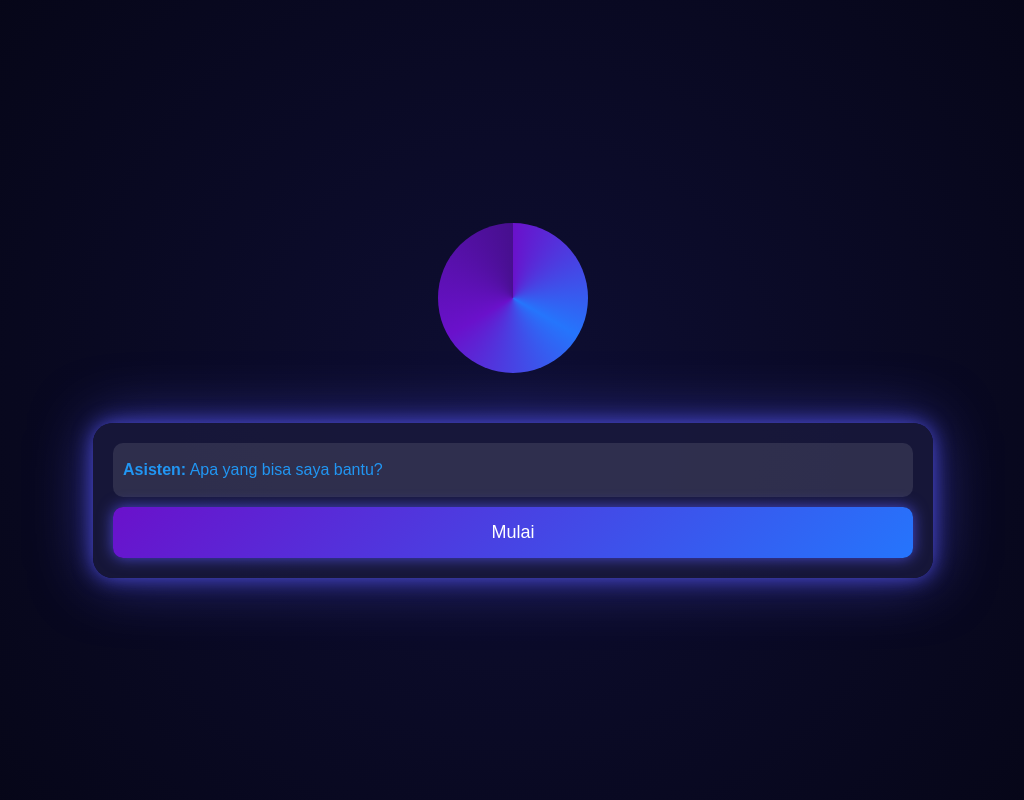
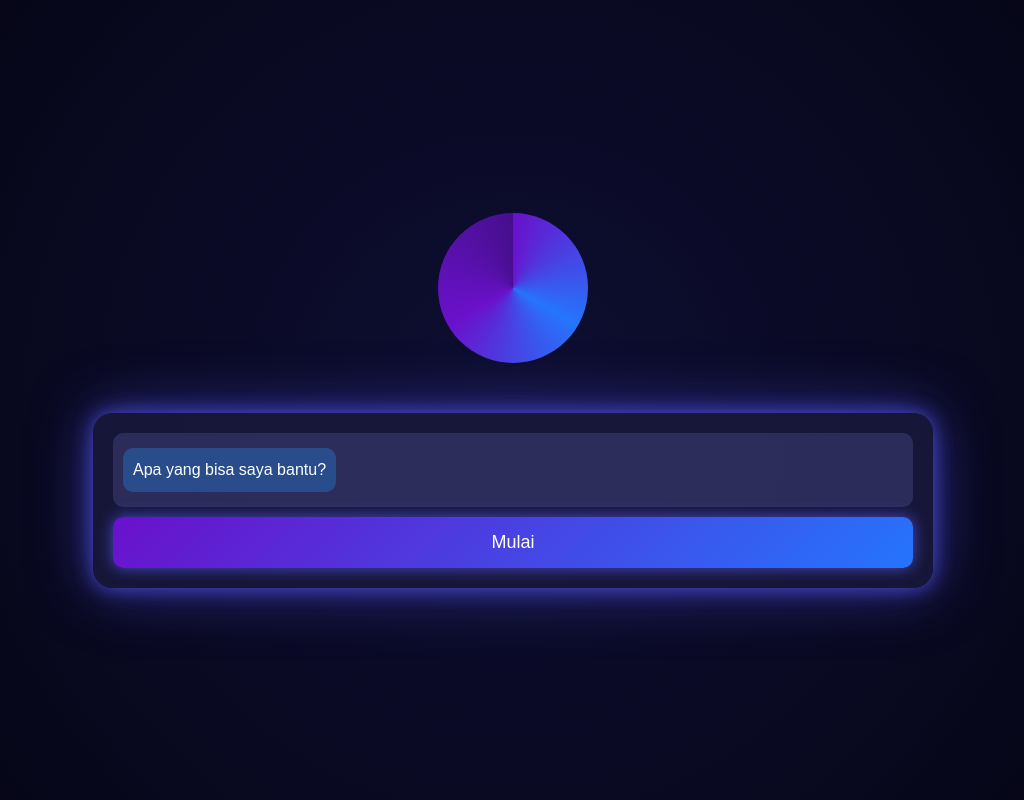
Before and after one commit to kimberlymazel/kata-ondevice, a React (Vite) app in the folder app/frontend/: page / in a window 1280 px wide. Shown: the whole page, without its empty margins (127-1151 px from the left). Built offline with nearby package versions, Linux system fonts and the light colour scheme.

Commit message:
adjust colors

```diff
--- a/app/frontend/src/App.css
+++ b/app/frontend/src/App.css
@@ -147,20 +147,29 @@ button:disabled {
   overflow-y: auto;
   padding: 10px;
   margin-bottom: 10px;
-  background: rgba(255, 255, 255, 0.1);
+  background: rgba(50, 50, 100, 0.8);
   border-radius: 10px;
 }
 
 .message {
   margin: 5px 0;
+  padding: 10px;
+  border-radius: 10px;
+  max-width: 70%;
+  word-wrap: break-word;
+  width: fit-content;
 }
 
 .message.user {
   text-align: right;
-  color: #4caf50; /* Green for user */
+  color: #ffffff;
+  background-color: rgba(76, 175, 80, 0.3);
+  margin-left: auto;
 }
 
 .message.assistant {
   text-align: left;
-  color: #2196f3; /* Blue for assistant */
+  color: #ffffff;
+  background-color: rgba(33, 150, 243, 0.3);
+  margin-right: auto;
 }
--- a/app/frontend/src/App.jsx
+++ b/app/frontend/src/App.jsx
@@ -86,7 +86,6 @@ function App() {
               key={index}
               className={`message ${message.role === "user" ? "user" : "assistant"}`}
             >
-              <strong>{message.role === "user" ? "Anda" : "Asisten"}:</strong>{" "}
               {message.content}
             </p>
           ))}
```
